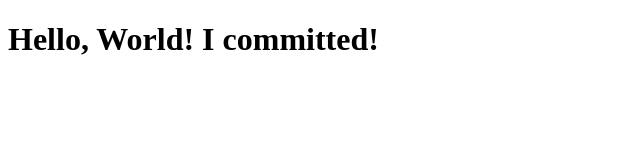
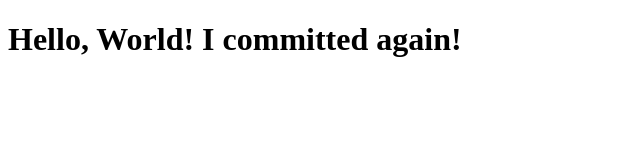
Before and after one commit to Kolob2206/cf-runtime-pipelines, a plain HTML site: page index.html in a window 1280 px wide. Shown: the whole page, without its empty margins (0-640 px from the left). Drawn offline with Linux system fonts and the light colour scheme.

Commit message:
Update index.html

```diff
--- a/index.html
+++ b/index.html
@@ -5,6 +5,6 @@
     <title>Hello World</title>
 </head>
 <body>
-    <h1>Hello, World! I committed!</h1>
+    <h1>Hello, World! I committed again!</h1>
 </body>
 </html>
```
